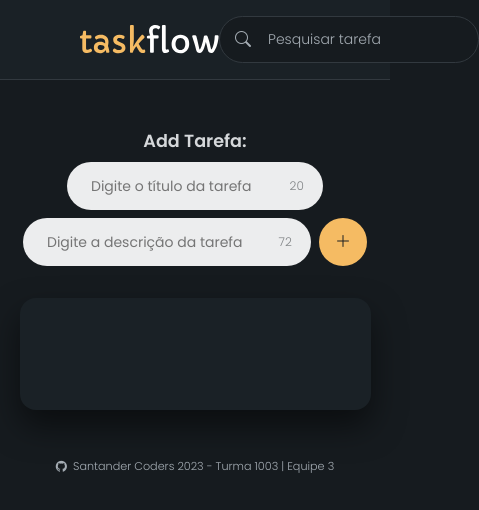
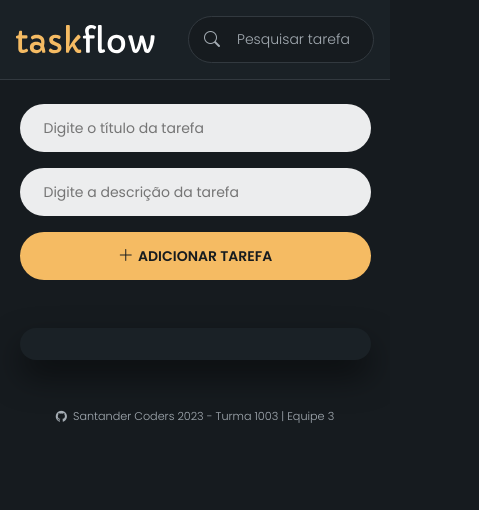
Before and after one commit to gabriel-del/ada-equipe-3, a website: page 2/index.html in a window 390 px wide. Shown: the whole page, 479 px wide, since content can reach past the window. Drawn offline with nearby package versions, Linux system fonts and the light colour scheme.

Commit message:
style: responsive mobile

```diff
--- a/2/style.css
+++ b/2/style.css
@@ -122,7 +122,7 @@ section button {
   border: none;
   border-radius: 50%;
   cursor: pointer;
-  transition: 0.4s;}
+  transition: color 0.2s ease;}
 
 #add {
   background-color: var(--color-orange);
@@ -267,3 +267,58 @@ footer a {
   section > div {
     font-size: 0.8rem;
     width: 14rem;}}
+
+@media screen and (max-width: 854px) {
+  section {
+    max-width: 46rem;}
+
+  header {
+    padding: 1rem 3rem;}
+
+  ul {
+    padding: 2rem;}
+}
+
+@media screen and (max-width: 578px){
+
+  header {
+    padding: 1rem;}
+
+  header input {
+    width: 186px;}
+
+  main {
+    padding-top: 1.5rem;}
+
+  ul {
+    padding: 1rem;}
+
+  ul li {
+    grid-template-columns: 1fr;
+    gap: 1rem;}
+
+  ul li div {
+    justify-self: flex-start;}
+
+  #title, #desc, #add {
+    width: 100%;
+    margin-bottom: 1rem;
+    border-radius: 30px;}
+
+  #add::after {
+    content: "adicionar tarefa";
+    text-transform: uppercase;
+    font-size: 0.875rem;
+    font-weight: 600;}
+
+  .input-search {
+    width: auto;}
+
+  .add-task {
+    display: block;
+    gap: 1rem;}
+
+  .add-task span {
+    display: none;}
+
+}
```
